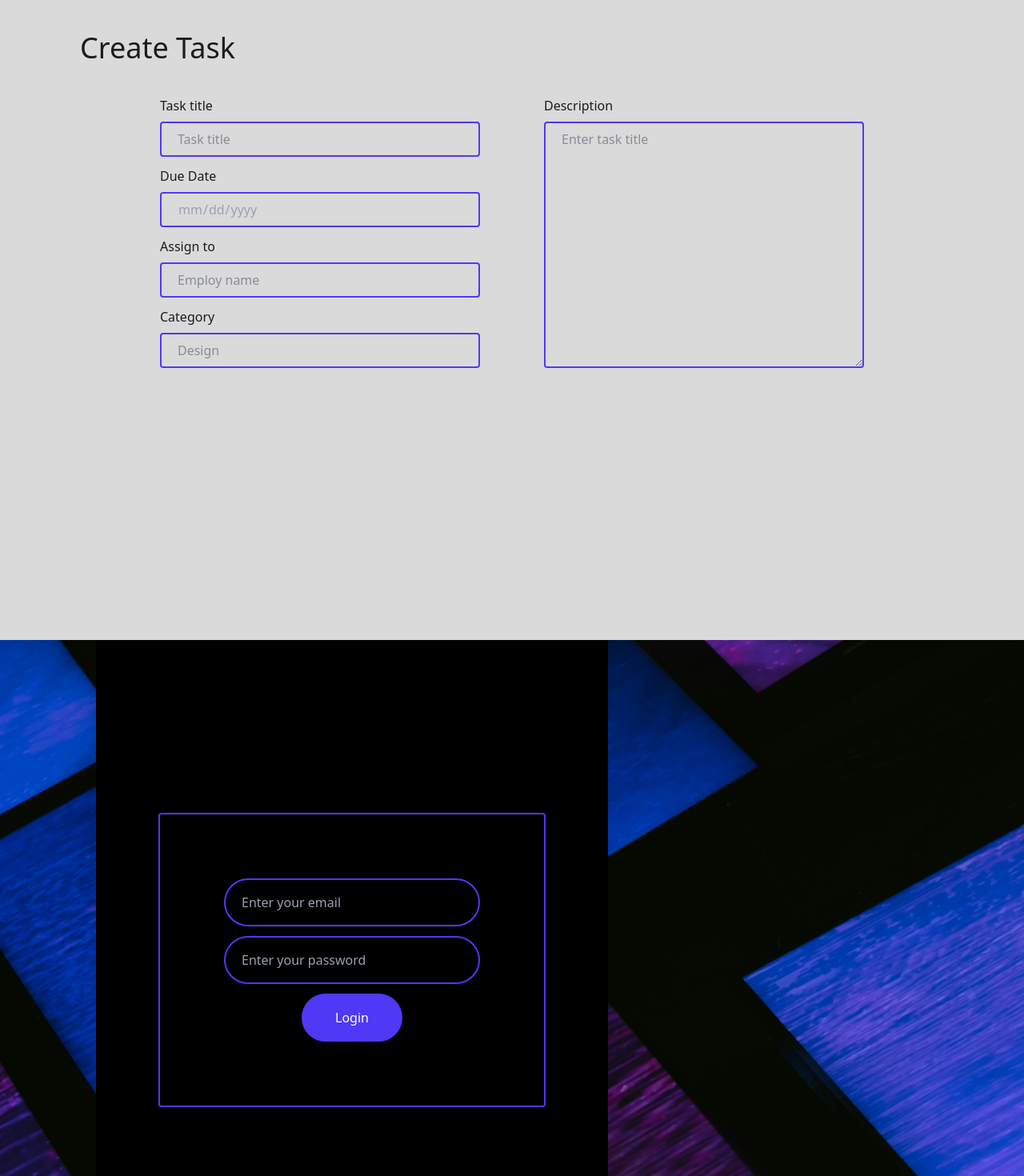
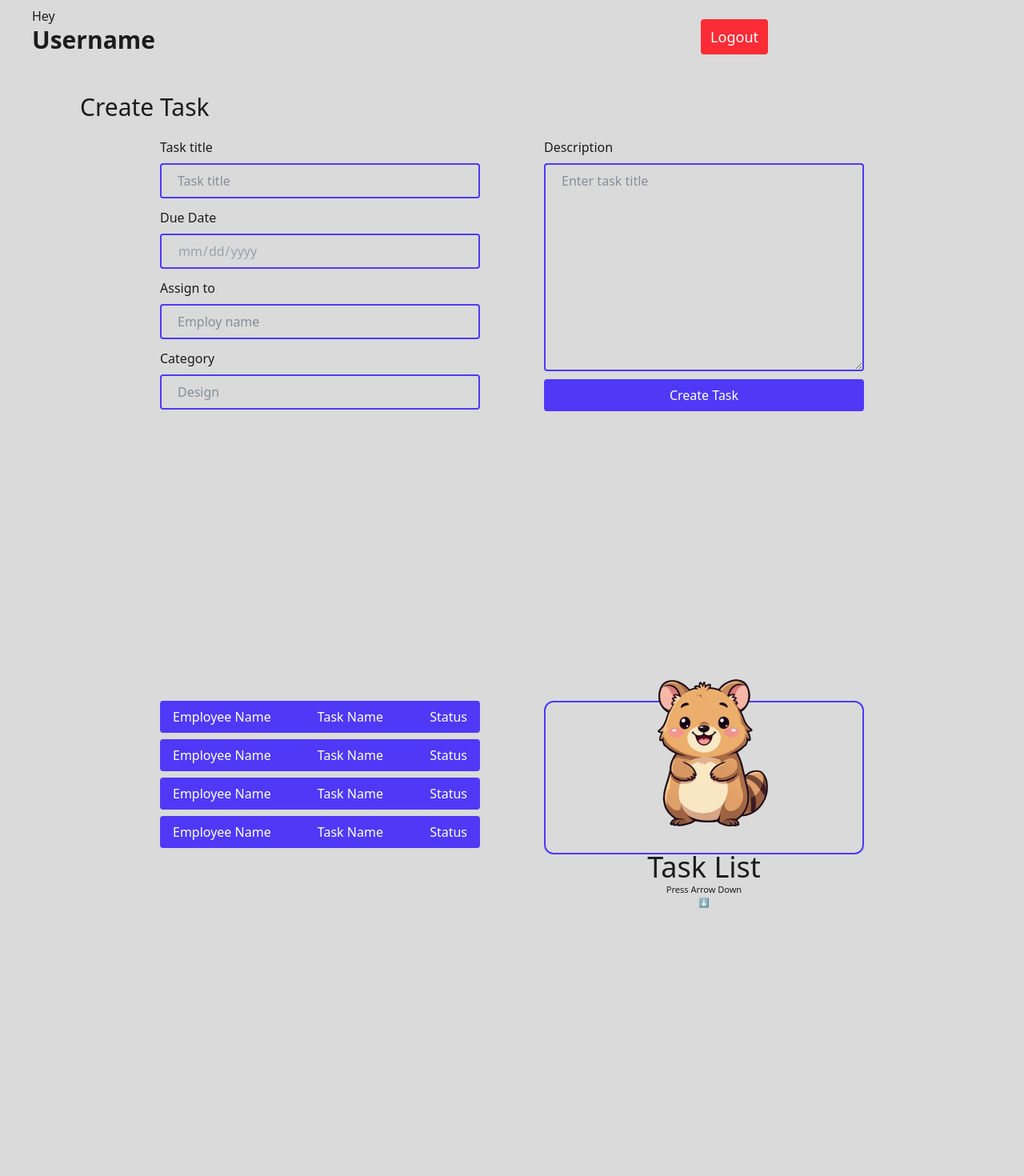
Before and after one commit to nehasaeed327/employ-management-react, a React (Vite) app: page / in a window 1280 px wide. Shown: the top 1470 px of the page at 80% size. After the commit the page ends 1148 px from the top, so only its background shows below. Built offline with nearby package versions, Linux system fonts and the light colour scheme.

Commit message:
Update admin dashboard

```diff
--- a/src/App.jsx
+++ b/src/App.jsx
@@ -1,7 +1,7 @@
 import React from 'react'
-import Login from './components/auth/Login'
-import Employ from './components/dashboard/Employ'
-import Newtask from './Tasklist/Newtask'
+
+import Admin from './components/dashboard/Admin'
+
 
 
 const App = () => {
@@ -9,9 +9,8 @@ const App = () => {
 
   return (
     <>
-   <Newtask></Newtask>
-   <Login></Login>
-   <Employ></Employ>
+   <Admin></Admin>
+
    </>
   )
 }
--- a/src/components/dashboard/Admin.jsx
+++ b/src/components/dashboard/Admin.jsx
@@ -1,8 +1,20 @@
 import React from 'react'
+import Header from '../other/header'
+import { createWebSocketModuleRunnerTransport } from 'vite/module-runner'
+import Createtask from '../other/Createtask'
+import Alltask from '../other/Alltask'
+
 
 const Admin = () => {
+
+
   return (
-    <div>Admin</div>
+   <>
+     <Header></Header>
+     <Createtask></Createtask>
+     <Alltask></Alltask>
+
+    </>
   )
 }
 
--- a/src/components/dashboard/Employ.jsx
+++ b/src/components/dashboard/Employ.jsx
@@ -1,7 +1,7 @@
 import React from 'react'
-import Header from '../../other/header'
-import TaskListNumber from '../../other/taskListNumber'
-import Tasklist from '../../Tasklist/Tasklist'
+import Header from '../other/header'
+import TaskListNumber from '../other/taskListNumber'
+import Tasklist from '../other/Tasklist'
 
 
 
--- /dev/null
+++ b/src/components/other/Alltask.jsx
@@ -0,0 +1,76 @@
+import React from 'react'
+
+const Alltask = () => {
+  return (
+
+    <div className='flex justify-center mb-20 gap-20'>
+
+      <div id='taskList' className=' w-100 h-48 overflow-auto '>
+        <div className=' text-white bg-indigo-600 flex py-2 px-4 rounded mb-2 justify-between  '>
+
+          <h2>Employee Name</h2>
+          <h3>Task Name</h3>
+          <h5>Status</h5>
+        </div>
+
+        {/*  */}
+
+          <div className=' text-white bg-indigo-600 flex py-2 px-4 rounded mb-2 justify-between  '>
+
+          <h2>Employee Name</h2>
+          <h3>Task Name</h3>
+          <h5>Status</h5>
+        </div>
+
+          {/*  */}
+
+          <div className=' text-white bg-indigo-600 flex py-2 px-4 rounded mb-2 justify-between  '>
+
+          <h2>Employee Name</h2>
+          <h3>Task Name</h3>
+          <h5>Status</h5>
+        </div>
+
+
+          {/*  */}
+
+          <div className=' text-white bg-indigo-600 flex py-2 px-4 rounded mb-2 justify-between  '>
+
+          <h2>Employee Name</h2>
+          <h3>Task Name</h3>
+          <h5>Status</h5>
+        </div>
+
+          {/*  */}
+
+          <div className=' text-white bg-indigo-600 flex py-2 px-4 rounded mb-2 justify-between  '>
+
+          <h2>Employee Name</h2>
+          <h3>Task Name</h3>
+          <h5>Status</h5>
+        </div>
+
+          {/*  */}
+
+          <div className=' text-white bg-indigo-600 flex py-2 px-4 rounded mb-2 justify-between  '>
+
+          <h2>Employee Name</h2>
+          <h3>Task Name</h3>
+          <h5>Status</h5>
+        </div>
+      </div>
+       <div className='border-2 border-indigo-600 flex-col flex justify-center items-center w-100  rounded-xl h-48'>
+
+
+        <img src="bear.png" alt="" />
+        <h2 className='text-4xl text-3xl'>Task List</h2>
+
+        <p className='text-[11px]'>Press Arrow Down </p>
+         <p className='text-[11px]'>  ⬇️ </p>
+
+              </div>
+    </div>
+  )
+}
+
+export default Alltask
--- a/src/Tasklist/Newtask.jsx
+++ b/src/components/other/Createtask.jsx
@@ -1,13 +1,16 @@
 import React from 'react'
 
-const Newtask = () => {
+const Createtask = () => {
   return (
-     <>
+           <>
 <div className='p-10 h-screen '>
-   <h2 className='text-4xl  mx-15 mb-10'>Create Task</h2>
+
+   <h2 className='text-3xl mx-15 mb-5'>Create Task</h2>
   <form action=""  className='flex gap-20  justify-center'>
 
+
     <div  >
+
       <div className='mb-3'>
         <h3>Task title</h3>
         <input type="text"  className='border-2  w-100 border w-100 rounded mt-2 border-indigo-600 px-5 py-2 placeholder: text-gray-700' placeholder='Task title' />
@@ -35,7 +38,11 @@ const Newtask = () => {
     <div>
       <div >
         <h3>Description</h3>
-        <textarea rows="12" className=' w-100 border-2 border w-100 rounded mt-2 border-indigo-600 px-5 py-2 placeholder: text-gray-700'  type="text" placeholder='Enter task title' ></textarea>
+        <textarea rows="10" className=' w-100 border-2 border w-100 rounded mt-2 border-indigo-600 px-5 py-2 placeholder: text-gray-700'  type="text" placeholder='Enter task title' ></textarea>
+      </div>
+
+       <div >
+        <button className='w-100 bg-indigo-600 text-white py-2 rounded mt-1'>Create Task</button>
       </div>
     </div>
   </form>
@@ -44,4 +51,4 @@ const Newtask = () => {
   )
 }
 
-export default Newtask
+export default Createtask
--- a/src/other/Header.jsx
+++ b/src/components/other/Header.jsx
@@ -2,7 +2,7 @@ import React from 'react'
 
 const Header = () => {
   return (
-     <div className="flex w-[1000px] justify-between items-end ">
+     <div className="flex w-[1000px] justify-between items-end  px-10 py-2">
         <h1 className="tex-2xl  font-medium">Hey <br></br><span className='text-3xl font-semibold '>Username </span></h1>
         <button className='bg-red-500 px-3 py-2 rounded-sm text-white text-lg font-medium'>Logout</button>
       </div>
```
Also changed, not shown: public/bear.png (added), src/assets/bear.png (added), src/components/other/TaskListNumber.jsx (renamed from src/other/TaskListNumber.jsx), src/components/other/Tasklist.jsx (renamed from src/Tasklist/Tasklist.jsx).
